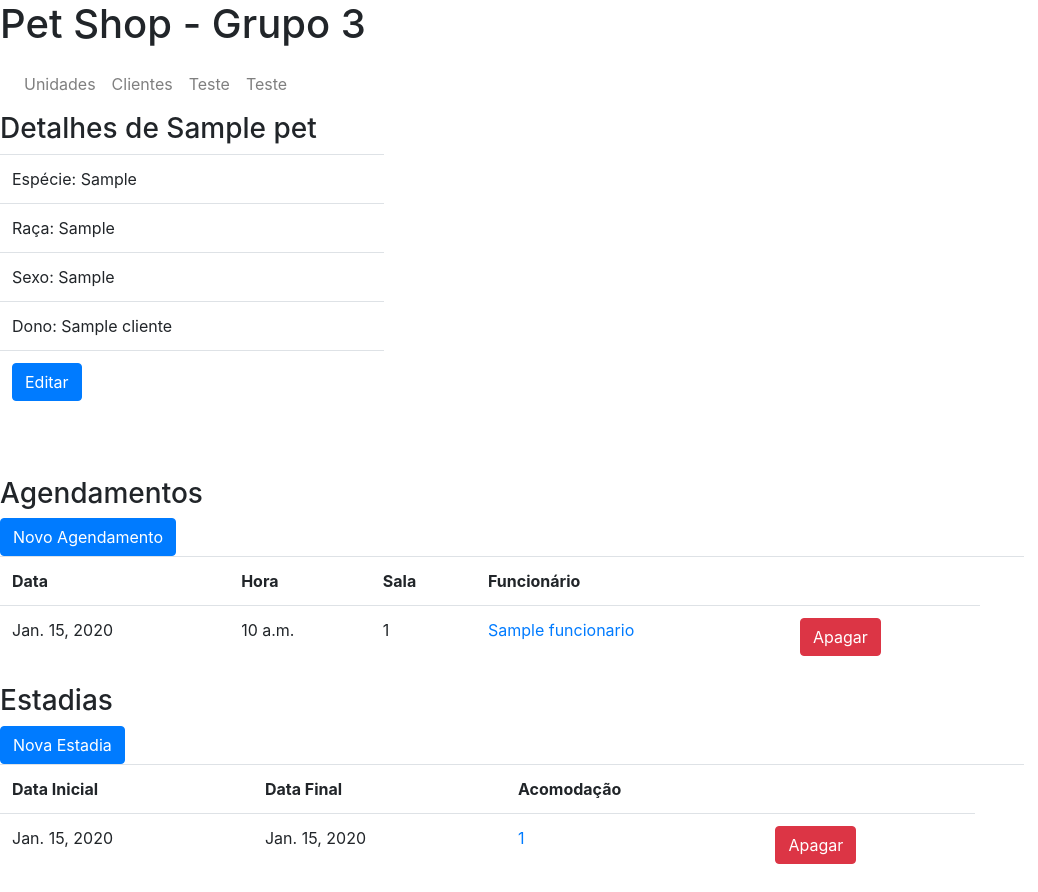
After one commit to VitorWall/pet_shop_bd, a Django app: page /detail-pet/1 in a window 1280 px wide. The commit adds this page. Shown: the whole page, without its empty margins (0-1038 px from the left). Run offline with Django 3.2, Linux system fonts and the light colour scheme; tables that the repository leaves empty hold one stand-in row (values such as "Sample post"); some libraries are stand-ins or nearby versions.

Commit message:
Adição dos detalhes do pet e seus agendamentos e estadias

```diff
--- a/pet_shop_bd/sistema_pet_shop/models.py
+++ b/pet_shop_bd/sistema_pet_shop/models.py
@@ -96,7 +96,6 @@ class Estadia(models.Model):
     acomodacao =  models.ForeignKey(Acomodacao, on_delete=models.CASCADE)
     pet =  models.ForeignKey(Pet, on_delete=models.CASCADE)
 
-
 class Oferecimento(models.Model):
     unidade =  models.ForeignKey(Unidade, on_delete=models.CASCADE)
     servico =  models.ForeignKey(Servico, on_delete=models.CASCADE)
--- a/pet_shop_bd/sistema_pet_shop/templates/sistema_pet_shop/cliente_detail.html
+++ b/pet_shop_bd/sistema_pet_shop/templates/sistema_pet_shop/cliente_detail.html
@@ -39,7 +39,7 @@
         </tr>
         {% for pet in cliente.pets %}
         <tr>
-            <td>{{pet.nome}}</td>
+            <td><a href="/detail-pet/{{ pet.id }}">{{ pet.nome }}</td>
             <td>{{pet.especie}}</td>
             <td>{{pet.raca}}</td>
             <td>{{pet.sexo}}</td>
--- /dev/null
+++ b/pet_shop_bd/sistema_pet_shop/templates/sistema_pet_shop/pet_detail.html
@@ -0,0 +1,76 @@
+{% extends "sistema_pet_shop/base.html"%}
+
+{% block title %}Pet {{pet.nome}}{% endblock %}
+
+{% block content %}
+    <h3>Detalhes de {{pet.nome}}</h3>
+    <table class="table"  style="width:30% ">
+        <tr><td>Espécie: {{pet.especie}}</td></tr>
+        <tr><td>Raça: {{pet.raca}}</td></tr>
+        <tr><td>Sexo: {{pet.sexo}}</td></tr>
+        <tr><td>Dono: {{pet.cliente}}</td></tr>
+        <td>
+            <a href="/editar-pet/{{ pet.id }}">
+                <button class="btn btn-primary">Editar</button>
+            </a>
+        </td>
+    </table>
+
+    <br/>
+    <br/>
+
+    <h3>Agendamentos</h3>
+    <a href="/novo-agendamento/{{ pet.id }}">
+        <button class="btn btn-primary">Novo Agendamento</button>
+    </a>
+    <table class="table"  style="width:80% ">
+        <tr>
+            <th>Data</th>
+            <th>Hora</th>
+            <th>Sala</th>
+            <th>Funcionário</th>
+            <th></th>
+            <th></th>
+        </tr>
+        {% for agendamento in pet.agendamentos %}
+        <tr>
+            <td>{{agendamento.data}}</td>
+            <td>{{agendamento.hora}}</td>
+            <td>{{agendamento.sala}}</td>
+            <td><a href="/detail-funcionario/{{ agendamento.funcionario.id }}">{{ agendamento.funcionario.nome }}</td>
+            <td>
+                <a href="/delete-agendamento/{{ agendamento.id }}">
+                    <button class="btn btn-danger">Apagar</button>
+                </a>
+            </td>
+        </tr>
+        {% endfor %}
+    </table>
+
+    <h3>Estadias</h3>
+    <a href="/nova-estadia/{{ pet.id }}">
+        <button class="btn btn-primary">Nova Estadia</button>
+    </a>
+    <table class="table"  style="width:80% ">
+        <tr>
+            <th>Data Inicial</th>
+            <th>Data Final</th>
+            <th>Acomodação</th>
+            <th></th>
+            <th></th>
+        </tr>
+        {% for estadia in pet.estadias %}
+        <tr>
+            <td>{{estadia.data_inicial}}</td>
+            <td>{{estadia.data_final}}</td>
+            <td><a href="/detail-acomodação/{{ estadia.acomodacao.id }}">{{ estadia.acomodacao.numero }}</td>
+            <td>
+                <a href="/delete-estadia/{{ estadia.id }}">
+                    <button class="btn btn-danger">Apagar</button>
+                </a>
+            </td>
+        </tr>
+        {% endfor %}
+    </table>
+
+{% endblock %}
--- a/pet_shop_bd/sistema_pet_shop/urls.py
+++ b/pet_shop_bd/sistema_pet_shop/urls.py
@@ -14,6 +14,7 @@ urlpatterns = [
     path('novo-cliente', views.novoCliente, name="novo-cliente"),
     path('editar-cliente/<int:pk>', views.editCliente, name="novo-cliente"),
     path('delete-cliente/<int:pk>', views.deleteCliente, name='delete-cliente'),
+    path('detail-pet/<int:pk>', views.DetailPet.as_view(), name="detail-pet"),
     path('novo-pet/<int:pk>', views.novoPet, name="novo-pet"),
     path('editar-pet/<int:pk>', views.editPet, name="novo-pet"),
     path('delete-pet/<int:pk>', views.deletePet, name='delete-pet'),
--- a/pet_shop_bd/sistema_pet_shop/views.py
+++ b/pet_shop_bd/sistema_pet_shop/views.py
@@ -70,8 +70,19 @@ def deleteCliente (request, pk, template_name=''):
     cliente.delete()
     return redirect('/clientes')
 
+class Pets (ListView):
+    model = Pet
+
 class DetailPet (DetailView):
-    model = Pet
+    # model = Pet
+    def get(self, request, pk, *args, **kwargs):
+        pet = get_object_or_404(Pet, id=pk)
+        agendamentos = Agendamento.objects.filter(pet=pet.id)
+        estadias = Estadia.objects.filter(pet=pet.id)
+        pet.agendamentos = agendamentos
+        pet.estadias = estadias
+        context = {'pet': pet}
+        return render(request,'sistema_pet_shop/pet_detail.html', context=context)
 
 def novoPet (request, pk):
     cliente = get_object_or_404(Cliente, id=pk)
```
Also changed, not shown: pet_shop_bd/sistema_pet_shop/migrations/0001_initial.py.
